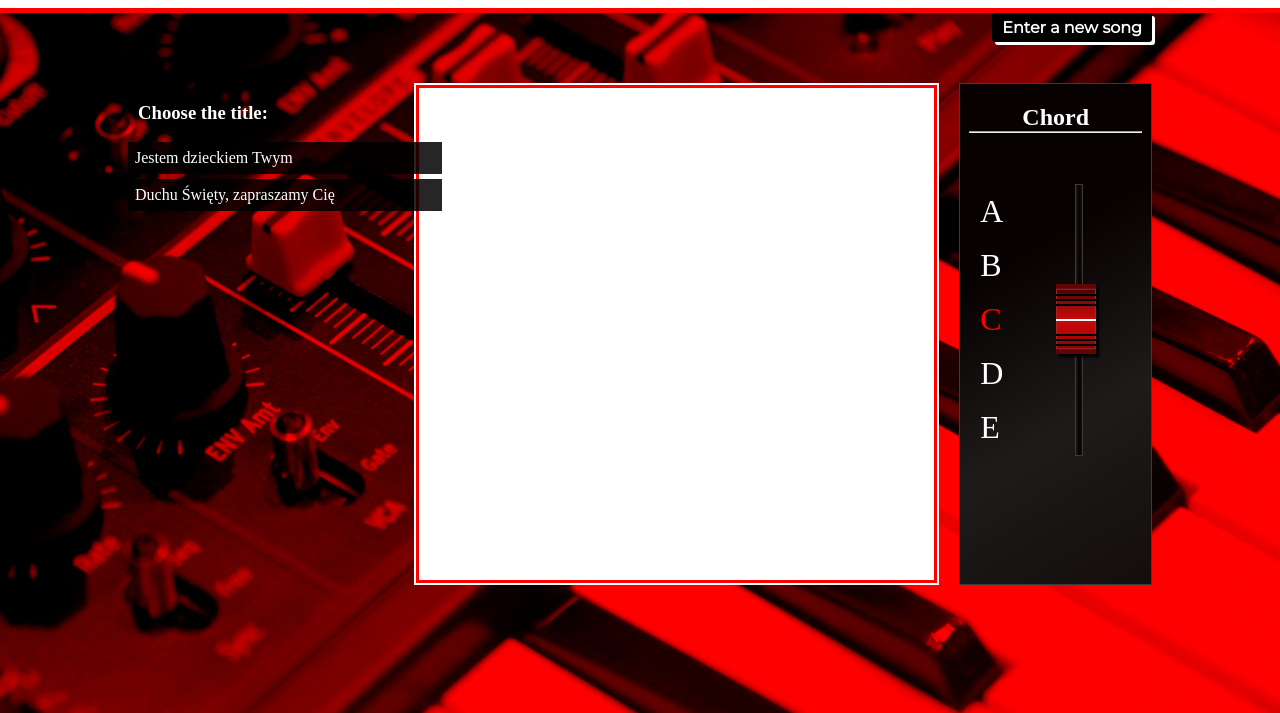
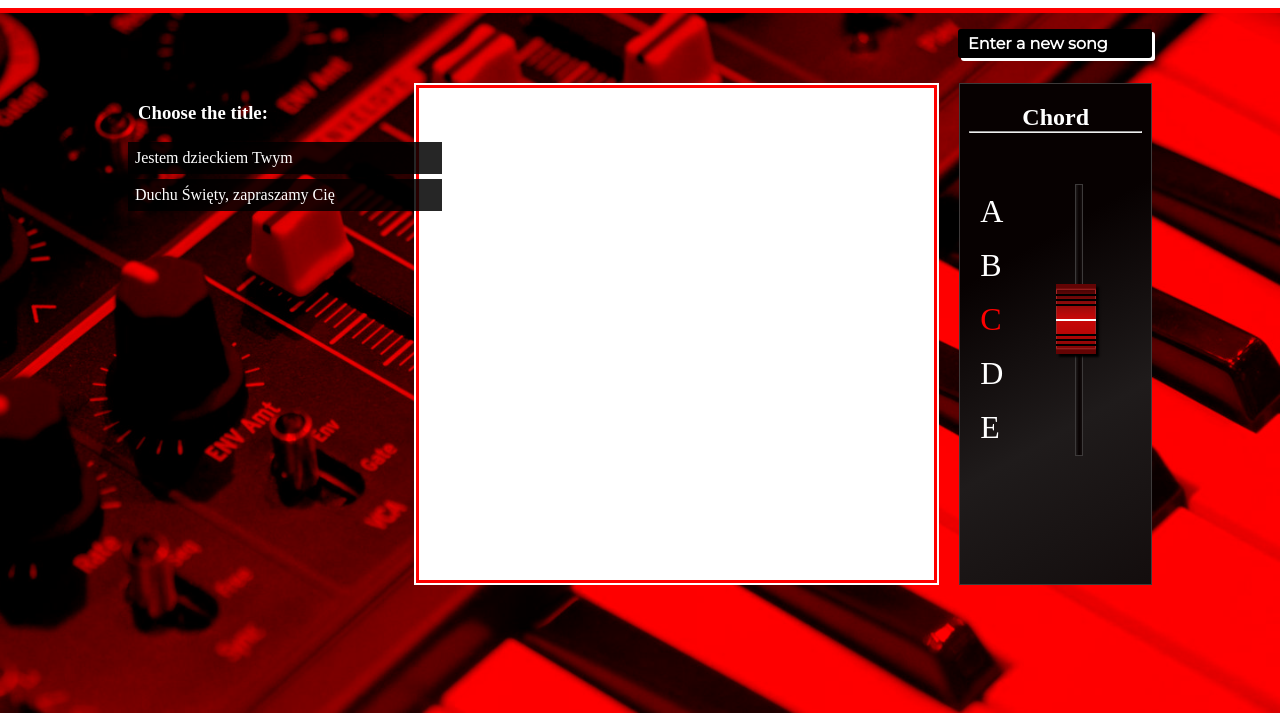
Before and after one commit to sb17018/stay_tuned, a plain HTML site: page index.html in a window 1280 px wide. Shown: the part 87-800 px from the top of the page. Drawn offline with nearby package versions, Linux system fonts and the light colour scheme.

Commit message:
Amendment of Enter new song button

```diff
--- a/css/main_style.css
+++ b/css/main_style.css
@@ -31,7 +31,6 @@ nav{
 
 nav p {
     padding: 5px 10px;
-    margin: 0;
     color: #FFF;
     background-color: #000;
     border-radius: 3px;
@@ -41,6 +40,7 @@ nav p {
     position: absolute;
     right: 0;
     top: 0;
+    width: 17%;
 }
 
 nav p:hover {
```
